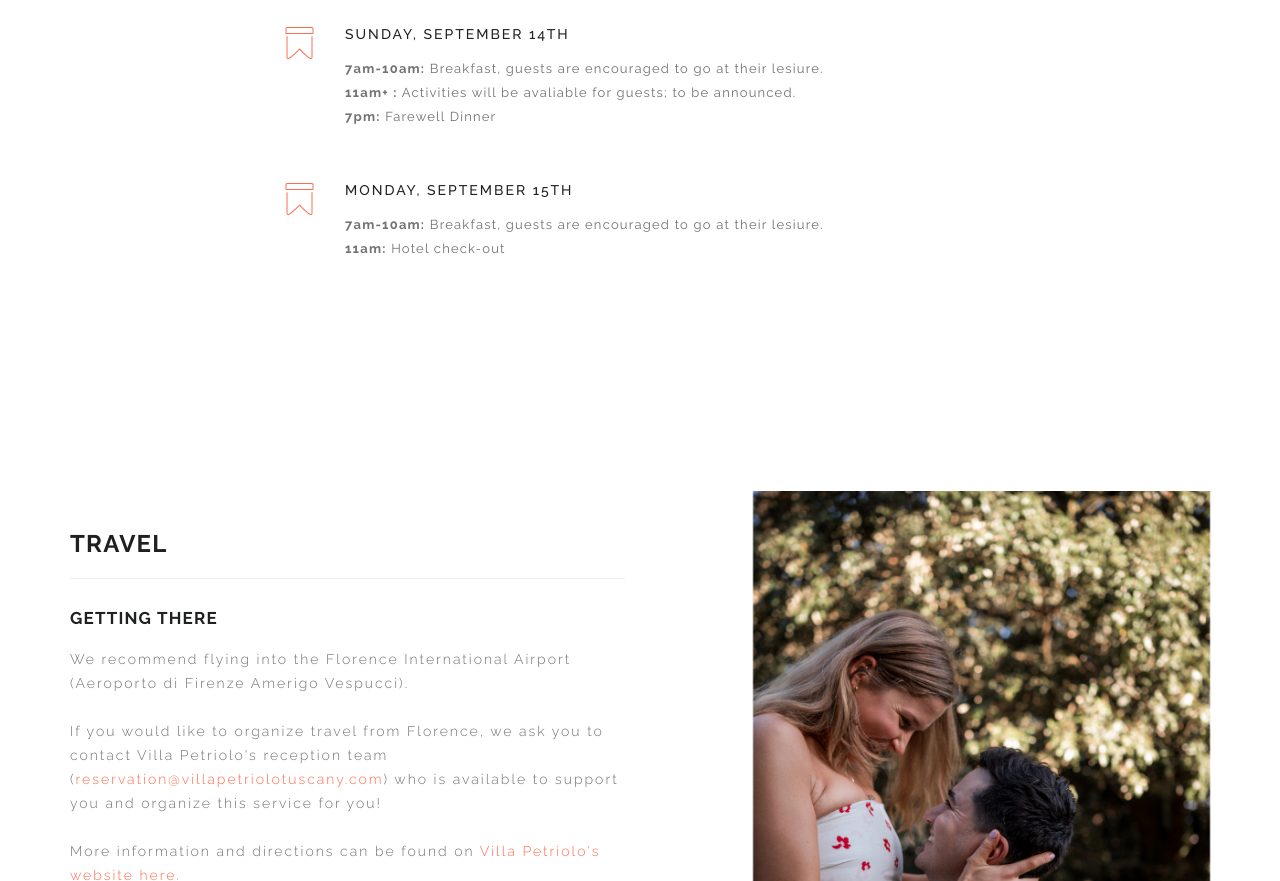
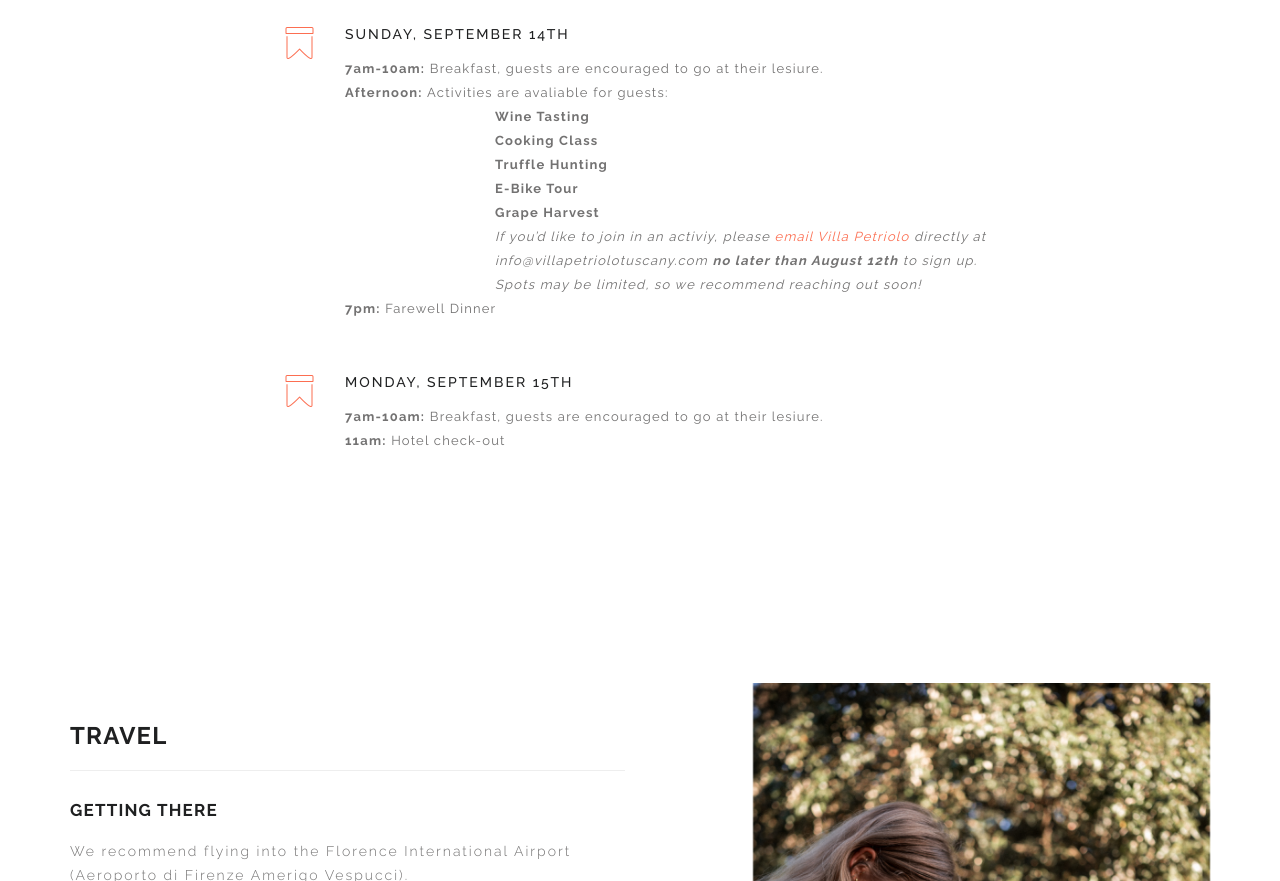
Before and after one commit to espeal/eleniandalex, a plain HTML site: page index.html in a window 1280 px wide. Shown: the part 2528-3409 px from the top of the page. Drawn offline with nearby package versions, Linux system fonts and the light colour scheme; some packages are replaced by stand-ins of ours; some icons are missing.

Commit message:
activities section updated

```diff
--- a/index.html
+++ b/index.html
@@ -261,7 +261,13 @@
                   <div class="features-box-content">
                     <h6>SUNDAY, SEPTEMBER 14th</h6>
                     <p><b>7am-10am:</b> Breakfast, guests are encouraged to go at their lesiure.</p>
-                    <p><b>11am+ :</b> Activities will be avaliable for guests; to be announced.</p>
+                    <p><b>Afternoon: </b> Activities are avaliable for guests:<br></p>
+                      <p style="padding-left: 150px"><b>Wine Tasting</b></p>
+                      <p style="padding-left: 150px"><b>Cooking Class</b></p>
+                      <p style="padding-left: 150px"><b>Truffle Hunting</b></p>
+                      <p style="padding-left: 150px"><b>E-Bike Tour</b></p>
+                      <p style="padding-left: 150px"><b>Grape Harvest</b></p>
+                      <p style="padding-left: 150px"><i>If you’d like to join in an activiy, please <a href="mailto:info@villapetriolotuscany.com">email Villa Petriolo</a> directly at info@villapetriolotuscany.com <b>no later than August 12th</b> to sign up. Spots may be limited, so we recommend reaching out soon!</i></p>
                     <p><b>7pm:</b> Farewell Dinner</p><br />
                   </div>
                 </div>
```
